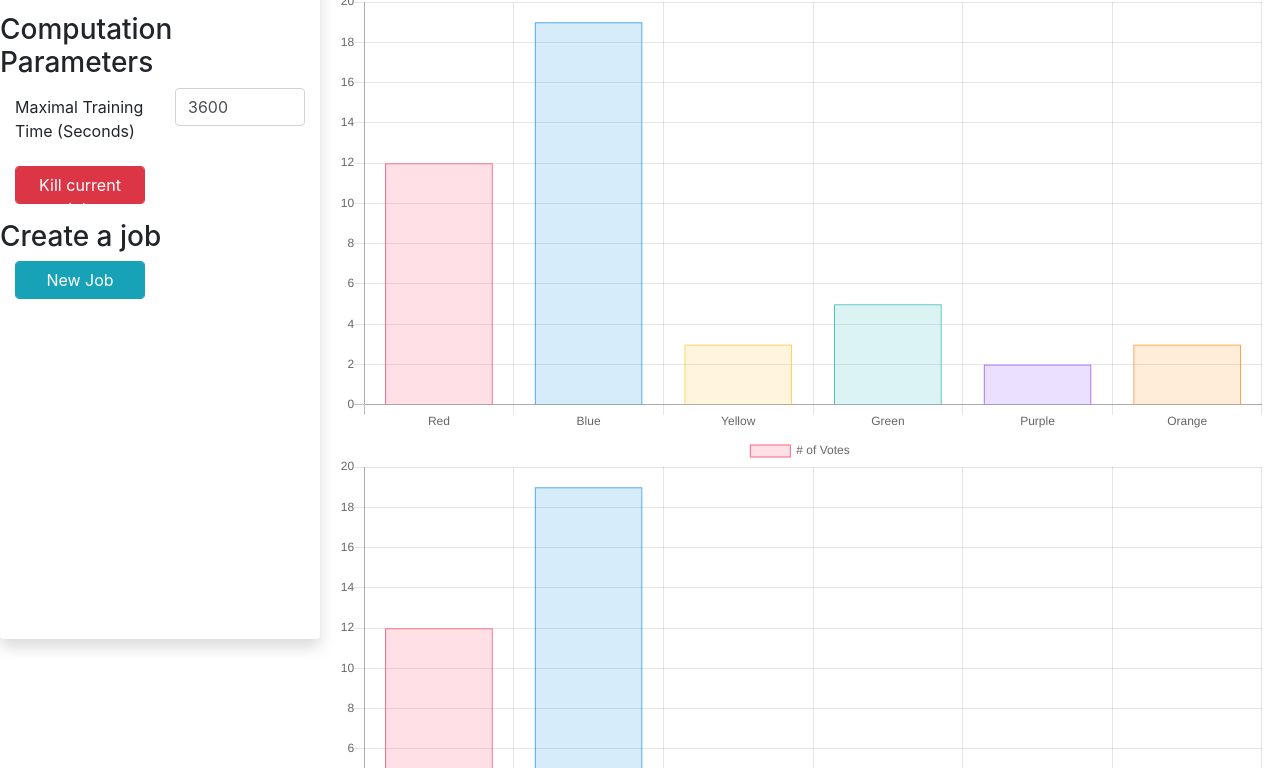
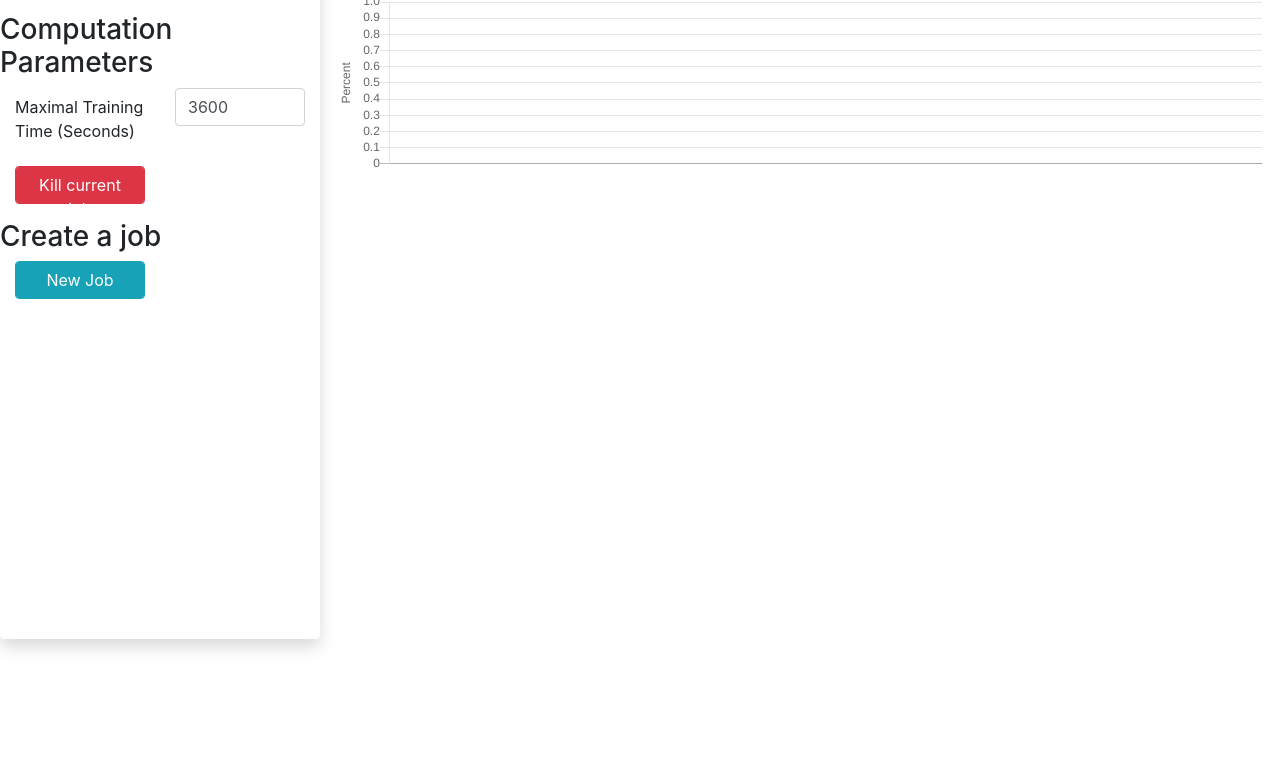
Before and after one commit to HVYVince/LearningChain, a plain HTML site: page WebInterface/index.html in a window 1280 px wide. Shown: the part 161-929 px from the top of the page. After the commit the page ends 800 px from the top, so only its background shows below. Drawn offline with nearby package versions, Linux system fonts and the light colour scheme; no server answers.

Commit message:
Added chart

```diff
--- a/WebInterface/index.html
+++ b/WebInterface/index.html
@@ -11,6 +11,35 @@
         integrity="sha384-ggOyR0iXCbMQv3Xipma34MD+dH/1fQ784/j6cY/iJTQUOhcWr7x9JvoRxT2MZw1T" crossorigin="anonymous">
 
     <title>LearningChain</title>
+
+    <script>
+
+        let MAXIME_FAG = "http://192.33.207.178:5000"
+
+        function fetchData() {
+            $.get(MAXIME_FAG + "/machine_stats", function (data) {
+                js = JSON.parse(data)
+                if (cpuMemUsage.data.datasets[0].data.length < 30) {
+                    cpuMemUsage.data.datasets[0].data.push(js.cpu_percentage)
+                    cpuMemUsage.data.datasets[1].data.push(js.memory_percentage)
+                    cpuMemUsage.data.labels.push("")
+                } else {
+                    for (let i = 0; i < cpuMemUsage.data.datasets[0].data.length - 1; i++) {
+                        cpuMemUsage.data.datasets[0].data[i] = cpuMemUsage.data.datasets[0].data[i + 1]
+                        cpuMemUsage.data.datasets[1].data[i] = cpuMemUsage.data.datasets[1].data[i + 1]
+                    }
+                    cpuMemUsage.data.datasets[0].data[cpuMemUsage.data.datasets[0].data.length - 1] = js.cpu_percentage
+                    cpuMemUsage.data.datasets[1].data[cpuMemUsage.data.datasets[1].data.length - 1] = js.memory_percentage
+                }
+                cpuMemUsage.update()
+            });
+
+        }
+
+        setInterval(fetchData, 500)
+
+    </script>
+
 </head>
 
 <body style="height: 100%;">
@@ -62,12 +91,12 @@
                         <h1>Dashboard</h1>
                     </div>
                     <div class="col-4">
-                        <h2>Account balance: 87c</h2>
+                        <h2>Account balance: 876c</h2>
                     </div>
                 </div>
-                <h2>Current Job: </h2>
-                <canvas id="myChart" width="400" height="200"></canvas>
-                <canvas id="myChart2" width="400" height="200"></canvas>
+                <h2>Machine Stats</h2>
+                <canvas id="myChart" width="100" height="25"></canvas>
+                <canvas id="myChart2" width="100" height="25"></canvas>
             </div>
         </div>
     </div>
@@ -84,45 +113,56 @@
     <script>
         var ctx = document.getElementById('myChart').getContext('2d');
         var ctx2 = document.getElementById('myChart2').getContext('2d');
-        var exObj = {
-            type: 'bar',
+        var cpuMemUsage = new Chart(ctx, {
+            type: 'line',
             data: {
-                labels: ['Red', 'Blue', 'Yellow', 'Green', 'Purple', 'Orange'],
+                labels: [],
                 datasets: [{
-                    label: '# of Votes',
-                    data: [12, 19, 3, 5, 2, 3],
-                    backgroundColor: [
-                        'rgba(255, 99, 132, 0.2)',
-                        'rgba(54, 162, 235, 0.2)',
-                        'rgba(255, 206, 86, 0.2)',
-                        'rgba(75, 192, 192, 0.2)',
-                        'rgba(153, 102, 255, 0.2)',
-                        'rgba(255, 159, 64, 0.2)'
+                    label: 'CPU Usage',
+                    borderColor: 'rgb(255, 99, 132)',
+                    data: [
+
                     ],
-                    borderColor: [
-                        'rgba(255, 99, 132, 1)',
-                        'rgba(54, 162, 235, 1)',
-                        'rgba(255, 206, 86, 1)',
-                        'rgba(75, 192, 192, 1)',
-                        'rgba(153, 102, 255, 1)',
-                        'rgba(255, 159, 64, 1)'
+                    fill: false,
+                }, {
+                    label: 'Memory Usage',
+                    borderColor: 'rgb(54, 162, 235)',
+                    data: [
+
                     ],
-                    borderWidth: 1
+                    fill: false,
                 }]
             },
             options: {
+                responsive: true,
+                tooltips: {
+                    mode: 'index',
+                    intersect: false,
+                },
+                hover: {
+                    mode: 'nearest',
+                    intersect: true
+                },
                 scales: {
+                    xAxes: [{
+                        display: true,
+                        scaleLabel: {
+                            display: true,
+                            labelString: ''
+                        }
+                    }],
                     yAxes: [{
-                        ticks: {
-                            beginAtZero: true
+                        display: true,
+                        scaleLabel: {
+                            display: true,
+                            labelString: 'Percent'
                         }
                     }]
                 }
             }
-        };
-        var myChart = new Chart(ctx, exObj)
-
-        var myChart = new Chart(ctx2, exObj)
+        });
+        var myChart = new Chart(ctx, cpuMemUsage)
+//        var myChart = new Chart(ctx2, exObj)
 
     </script>
 
```
Also changed, not shown: 1 other file.
